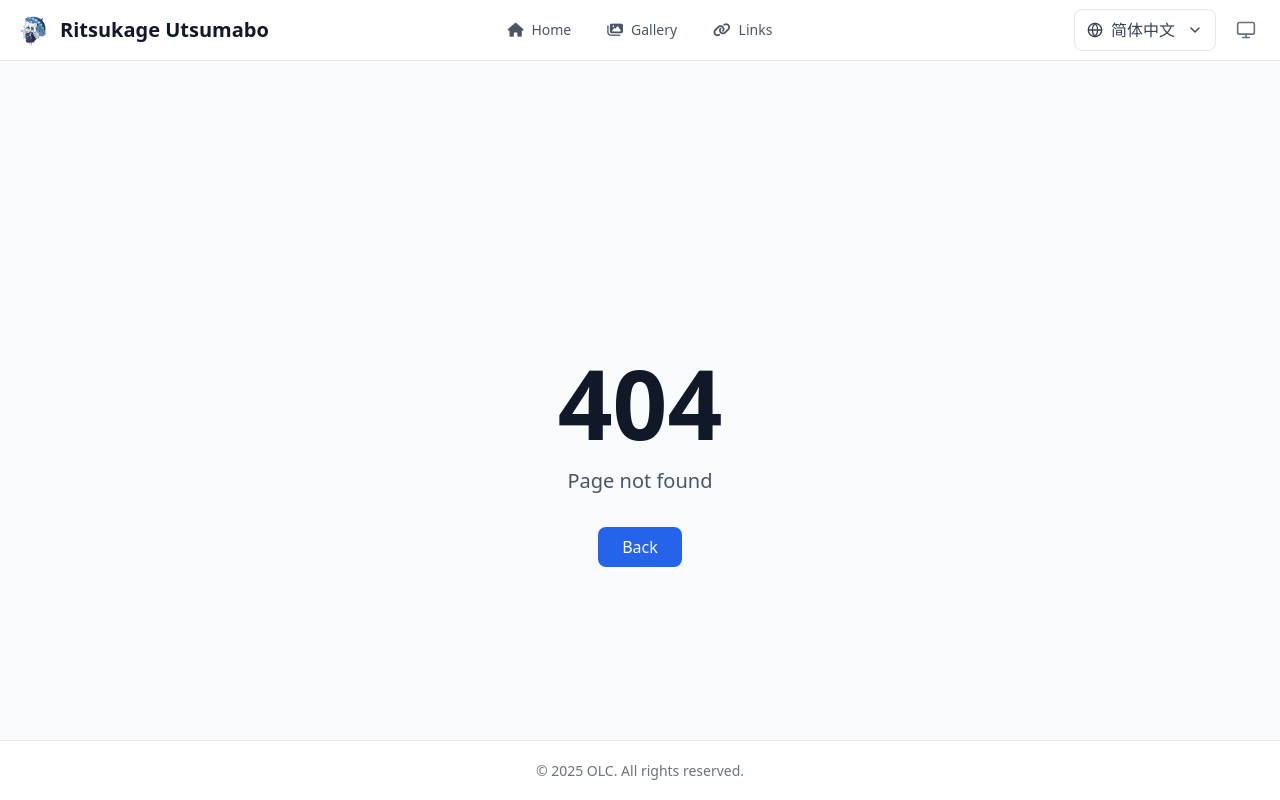
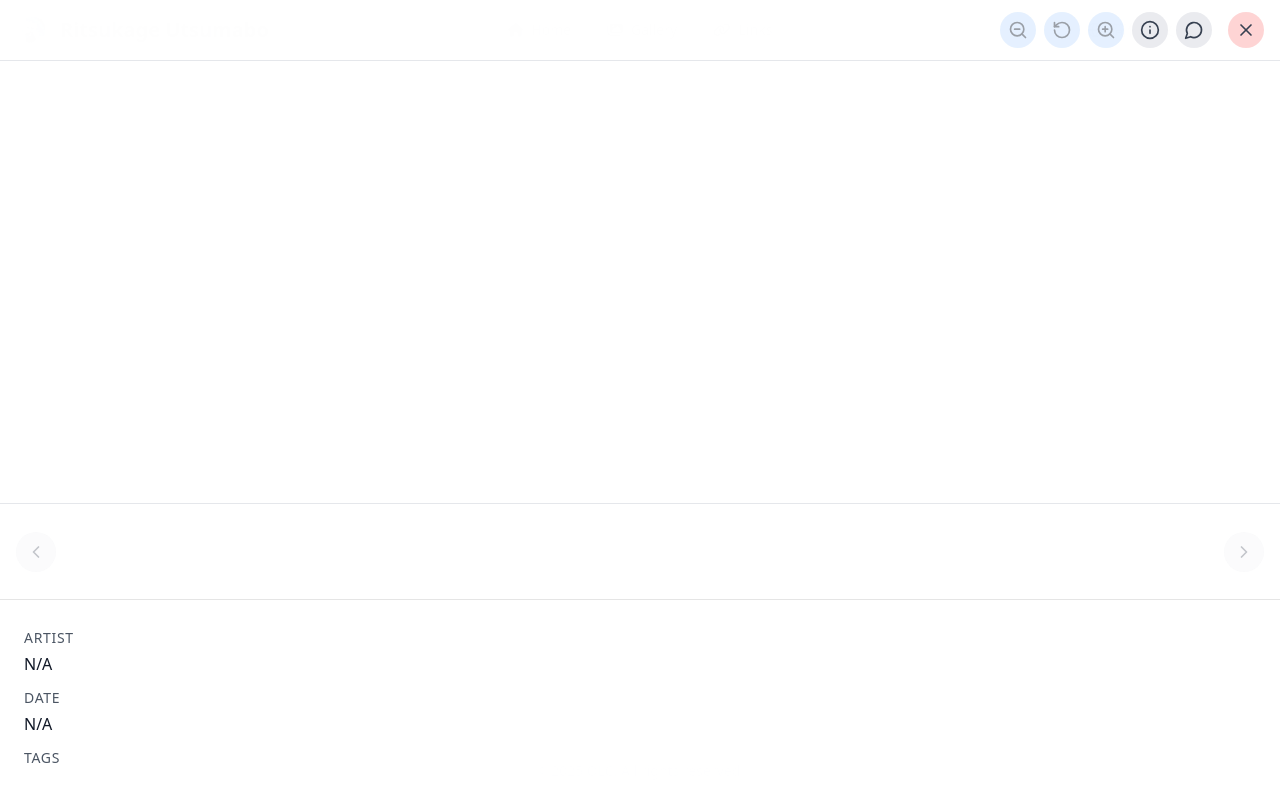
Before and after one commit to BAKAOLC/PersonalHomePageTemplate, a Vue app: page /#/viewer-url in a window 1280 px wide. Before the commit this address had no page. Built offline with nearby package versions, Linux system fonts and the light colour scheme.

Commit message:
✨ 新增外部图像查看功能，支持通过路由传递外部图像信息，优化全屏查看器组件以处理外部图像，提升用户体验和灵活性。

```diff
--- a/src/components/FullscreenViewer.vue
+++ b/src/components/FullscreenViewer.vue
@@ -406,7 +406,7 @@
 import GiscusComments from './GiscusComments.vue';
 import ProgressiveImage from './ProgressiveImage.vue';
 
-import type { I18nText, ViewerUIConfig } from '@/types';
+import type { I18nText, ViewerUIConfig, ExternalImageInfo } from '@/types';
 
 import thumbnailMap from '@/assets/thumbnail-map.json';
 import { useEventManager } from '@/composables/useEventManager';
@@ -420,10 +420,11 @@
 import { getIconClass } from '@/utils/icons';
 
 const props = defineProps<{
-  imageId: string;
+  imageId?: string;
   childImageId?: string;
+  externalImage?: ExternalImageInfo; // 外部图像信息（包含URL和其他信息）
   isActive: boolean;
-  viewerUIConfig?: ViewerUIConfig;
+  viewerUIConfig?: ViewerUIConfig; // 结构化配置参数
 }>();
 
 const emit = defineEmits<{
@@ -515,7 +516,7 @@
     if (props.childImageId) {
       // 访问子图像：/:imageId/:childImageId
       // 显示完整的图集，但会索引到目标childImage
-      const parentImage = appStore.getImageById(props.imageId);
+      const parentImage = props.imageId ? appStore.getImageById(props.imageId) : null;
       if (parentImage && parentImage.childImages && parentImage.childImages.length > 0) {
         const validImages = appStore.getValidImagesInGroup(parentImage);
         if (validImages.length > 0) {
@@ -531,10 +532,10 @@
       return [];
     } else {
       // 访问图像：/:imageId
-      const image = appStore.getImageById(props.imageId);
+      const image = props.imageId ? appStore.getImageById(props.imageId) : null;
       if (image) {
         // 检查这个imageId是否是一个childImage
-        const groupInfo = appStore.getImageGroupByChildId(props.imageId);
+        const groupInfo = props.imageId ? appStore.getImageGroupByChildId(props.imageId) : null;
         if (groupInfo) {
           // 如果imageId是childImage，只显示这一张子图像（不允许切换）
           return [image];
@@ -605,6 +606,22 @@
 });
 
 const currentImage = computed(() => {
+  // 如果传入了外部图像信息，创建一个临时的图像对象
+  if (props.externalImage) {
+    const info = props.externalImage;
+    return {
+      id: 'external-image',
+      name: info.name || { en: 'External Image', zh: '外部图像', jp: '外部画像' },
+      description: info.description || { en: '', zh: '', jp: '' },
+      artist: info.artist || { en: 'N/A', zh: 'N/A', jp: 'N/A' },
+      src: info.url,
+      tags: info.tags || [],
+      characters: [],
+      date: info.date,
+      childImages: undefined,
+    };
+  }
+
   // 如果有子图像ID，优先获取子图像的具体信息
   if (currentChildImageId.value) {
     const childImage = appStore.getImageById(currentChildImageId.value);
@@ -619,9 +636,11 @@
   }
 
   // 最后的备用方案
-  const directImage = appStore.getImageById(props.imageId);
-  if (directImage) {
-    return directImage;
+  if (props.imageId) {
+    const directImage = appStore.getImageById(props.imageId);
+    if (directImage) {
+      return directImage;
+    }
   }
 
   return null;
@@ -663,7 +682,7 @@
   // 如果是直接访问单个子图像 (/:childImageId)，不显示组选择器
   if (isDirectAccess.value && !props.childImageId) {
     // 检查是否是直接访问子图像
-    const groupInfo = appStore.getImageGroupByChildId(props.imageId);
+    const groupInfo = props.imageId ? appStore.getImageGroupByChildId(props.imageId) : null;
     if (groupInfo) {
       // 直接访问子图像，不显示组选择器
       return false;
--- a/src/router/index.ts
+++ b/src/router/index.ts
@@ -46,6 +46,46 @@
       name: 'image-viewer-child',
       component: () => import('@/views/ImageViewer.vue'),
       props: true,
+      meta: {
+        titleKey: 'viewer.title',
+      },
+    },
+    {
+      path: '/viewer-url',
+      name: 'external-image-viewer',
+      component: () => import('@/views/ImageViewer.vue'),
+      props: (route: any) => ({
+        externalImage: route.query.url
+          ? {
+            url: route.query.url as string,
+            name: route.query.name
+              ? {
+                en: route.query.name,
+                zh: route.query.name,
+                jp: route.query.name,
+              }
+              : undefined,
+            description: route.query.description
+              ? {
+                en: route.query.description,
+                zh: route.query.description,
+                jp: route.query.description,
+              }
+              : undefined,
+            artist: route.query.artist
+              ? {
+                en: route.query.artist,
+                zh: route.query.artist,
+                jp: route.query.artist,
+              }
+              : undefined,
+            date: route.query.date as string,
+            tags: route.query.tags
+              ? (route.query.tags as string).split(',')
+              : undefined,
+          }
+          : undefined,
+      }),
       meta: {
         titleKey: 'viewer.title',
       },
--- a/src/types/index.ts
+++ b/src/types/index.ts
@@ -68,6 +68,16 @@
   characters: string[]; // character IDs
   date?: string; // yyyy-MM-dd format
   childImages?: ChildImage[]; // child images for image groups
+}
+
+// 外部图像信息（用于查看任意URL图像）
+export interface ExternalImageInfo {
+  url: string; // 图像URL
+  name?: I18nText; // 可选的图像名称
+  description?: I18nText; // 可选的图像描述
+  artist?: I18nText; // 可选的作者信息
+  date?: string; // 可选的创作时间
+  tags?: string[]; // 可选的标签
 }
 
 export interface Character {
--- a/src/views/ImageViewer.vue
+++ b/src/views/ImageViewer.vue
@@ -3,6 +3,7 @@
     <fullscreen-viewer
       :image-id="imageId"
       :child-image-id="childImageId"
+      :external-image="externalImage"
       :is-active="true"
       :viewer-u-i-config="effectiveConfig"
       @close="closeViewer"
@@ -15,7 +16,7 @@
 import { useI18n } from 'vue-i18n';
 import { useRouter } from 'vue-router';
 
-import type { ViewerUIConfig } from '@/types';
+import type { ViewerUIConfig, ExternalImageInfo } from '@/types';
 
 import FullscreenViewer from '@/components/FullscreenViewer.vue';
 import { useEventManager } from '@/composables/useEventManager';
@@ -24,8 +25,9 @@
 
 // 获取路由参数和配置
 const props = defineProps<{
-  imageId: string;
+  imageId?: string;
   childImageId?: string;
+  externalImage?: ExternalImageInfo; // 外部图像信息（包含URL和其他信息）
   viewerUIConfig?: ViewerUIConfig; // 可选的配置参数
 }>();
 
@@ -45,6 +47,23 @@
   const stateConfig = history.state?.viewerUIConfig;
   if (stateConfig) {
     return stateConfig;
+  }
+
+  // 如果是外部图像模式，使用全关闭的默认配置
+  if (props.externalImage) {
+    return {
+      imageList: false,
+      imageGroupList: false,
+      viewerTitle: false,
+      infoPanel: {
+        title: false,
+        description: false,
+        artist: false,
+        date: false,
+        tags: false,
+      },
+      commentsButton: false,
+    };
   }
 
   // 最后使用默认配置
```
